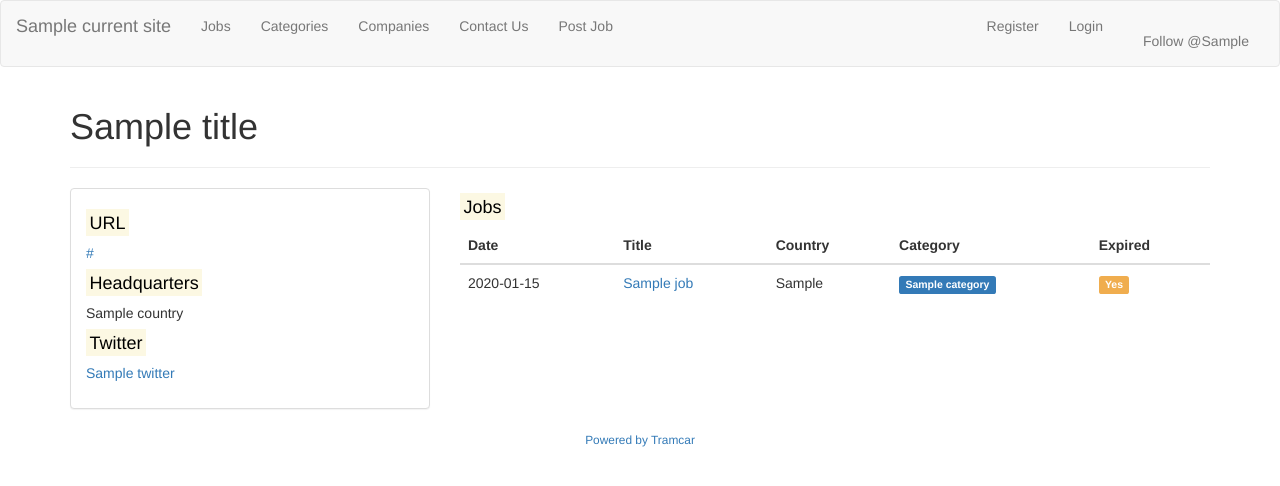
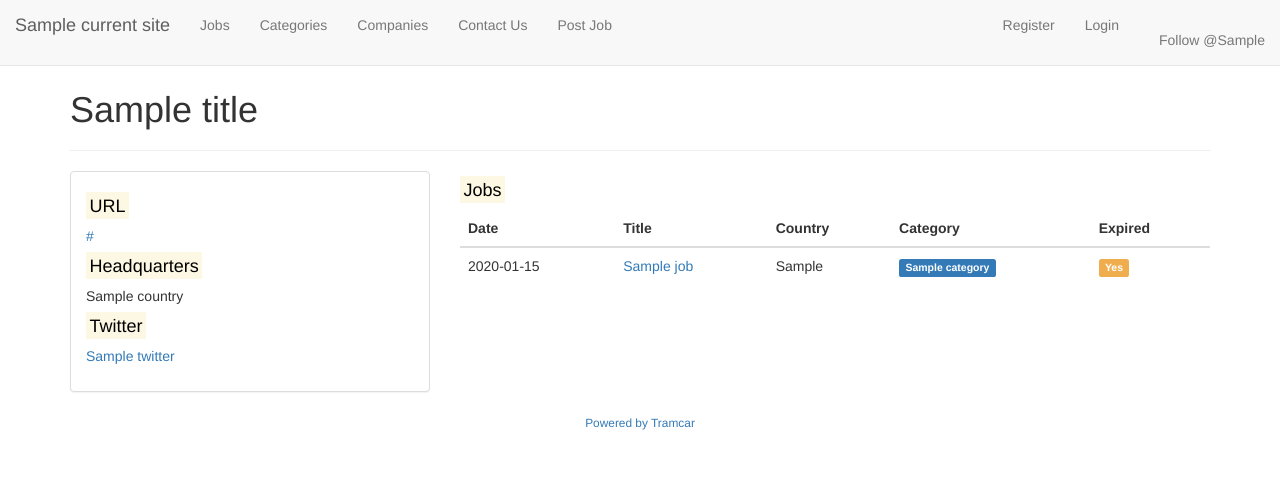
Before and after one commit to tramcar/tramcar, a Django app: template job_board/templates/job_board/companies_show.html in a window 1280 px wide. Shown: the top 486 px of the page. Run offline with Django 3.2, Linux system fonts and the light colour scheme; the template is opened without the code that fills it: most values are stand-ins (such as "Sample title", 1, 10 or a date in 2020); some libraries are stand-ins or nearby versions.

Commit message:
Use fixed navbar

```diff
--- a/job_board/static/job_board/style.css
+++ b/job_board/static/job_board/style.css
@@ -14,3 +14,5 @@
   margin-top:15px;
   margin-left:10px;
 }
+
+body { padding-top: 70px; }
--- a/job_board/templates/job_board/_base.html
+++ b/job_board/templates/job_board/_base.html
@@ -23,7 +23,7 @@
 
     </script>
     {% endif %}
-    <nav class="navbar navbar-default">
+    <nav class="navbar navbar-default navbar-fixed-top">
       <div class="container-fluid">
         <div class="navbar-header">
           <button type="button" data-toggle="collapse" data-target="#bs-example-navbar-collapse-1" aria-expanded="false" class="navbar-toggle collapsed"><span class="sr-only">Toggle navigation</span><span class="icon-bar"></span><span class="icon-bar"></span><span class="icon-bar"></span></button><a href="/" class="navbar-brand">{{ current_site.name }}</a>
```
